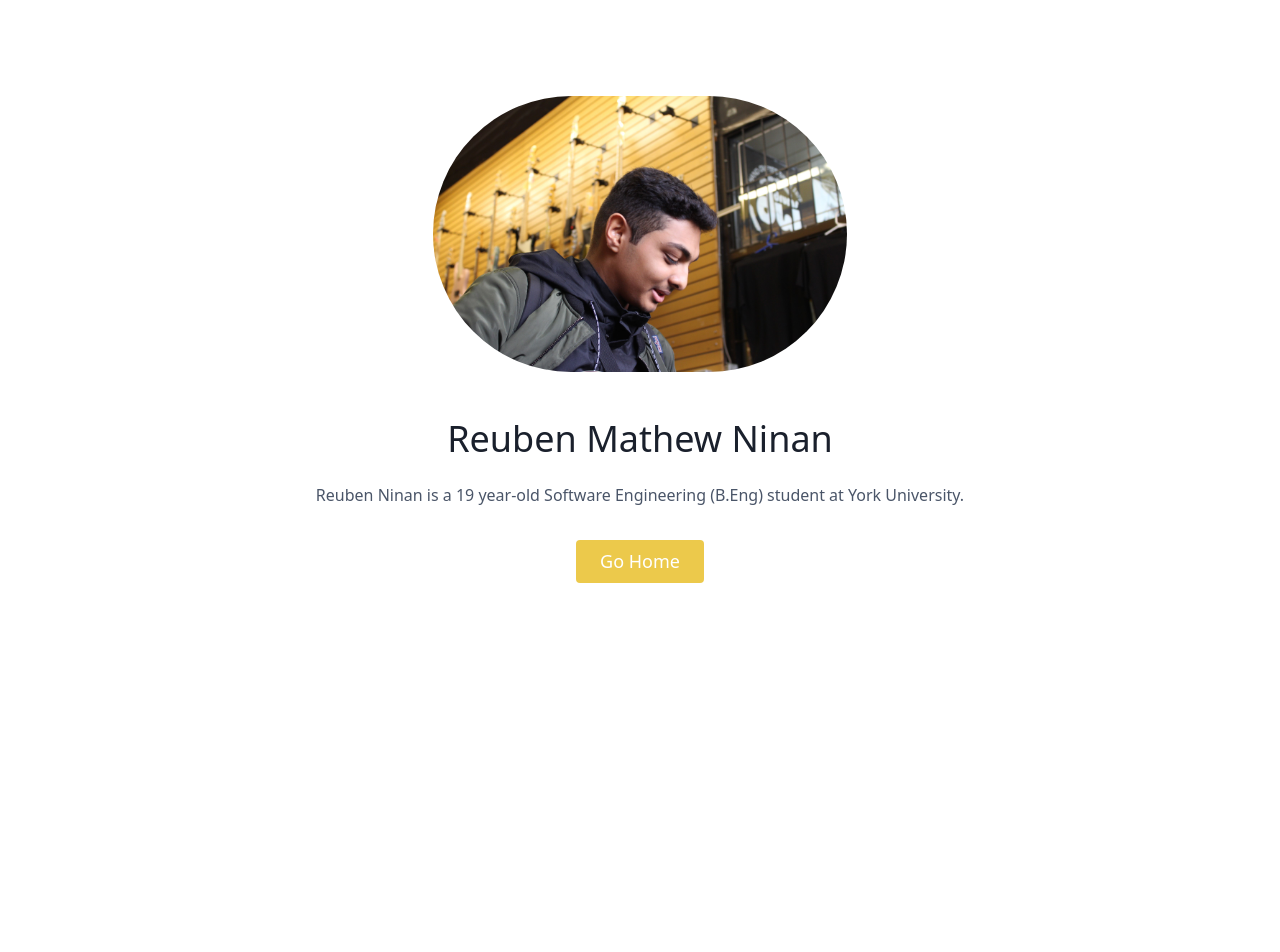
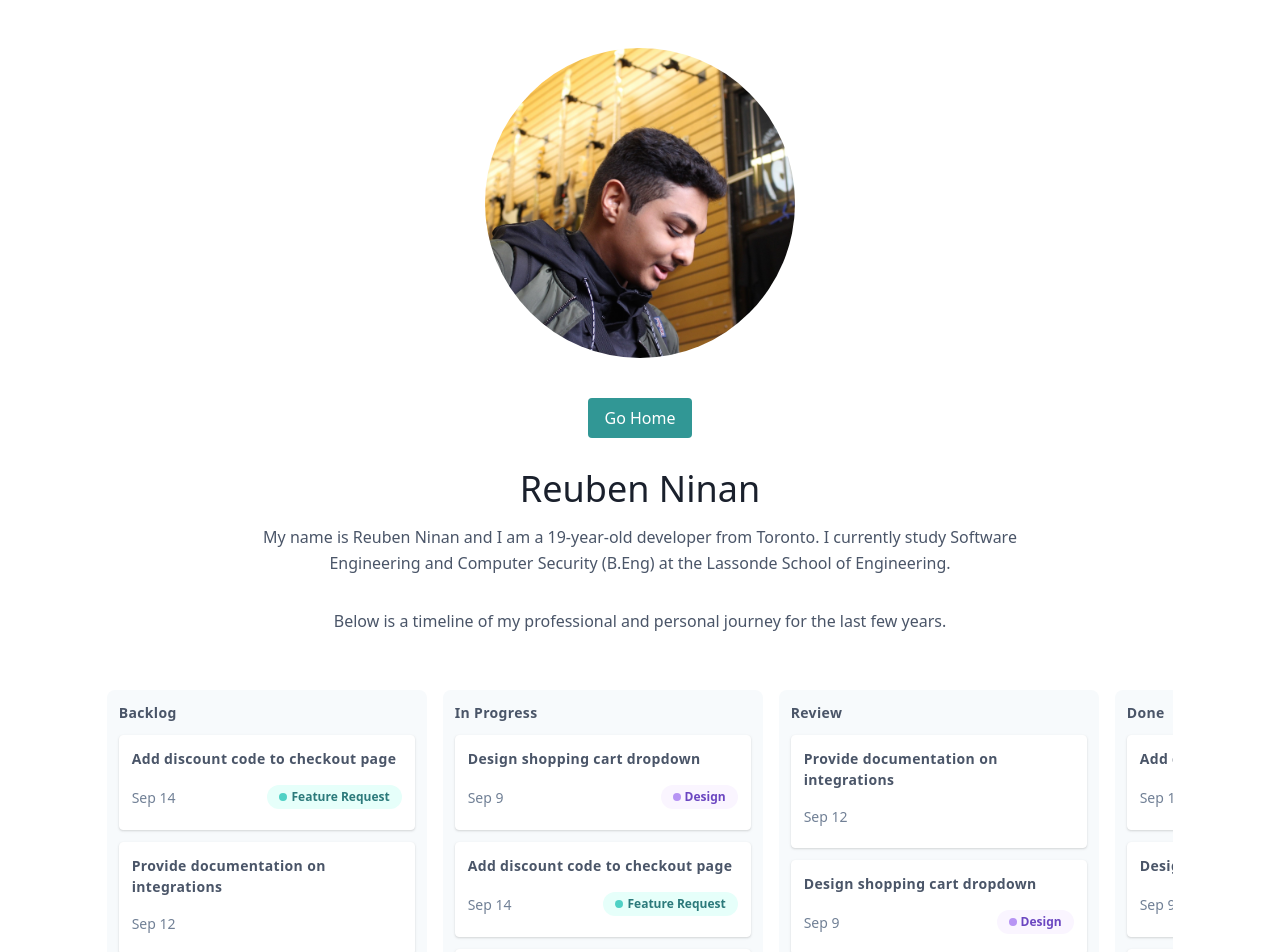
Before and after one commit to ReubenMathew/ReubenNinanV7, a Nuxt app: page /about in a window 1280 px wide. Shown: the top 952 px of the page. Before the commit the page ends 800 px from the top, so only its background shows below. Built offline with nearby package versions, Linux system fonts and the light colour scheme.

Commit message:
about page formatting and content, added timeline boilerplate

```diff
--- /dev/null
+++ b/components/Timeline.vue
@@ -0,0 +1,190 @@
+<template>
+  <div id="app">
+    <div class="flex justify-center">
+
+      <div class="min-h-full flex overflow-x-scroll py-6">
+        <div
+          v-for="column in columns"
+          :key="column.title"
+          class="bg-gray-100 rounded-lg px-3 py-3 column-width rounded mr-4"
+        >
+          <p class="text-gray-700 font-semibold font-sans tracking-wide text-sm">{{column.title}}</p>
+          <!-- Draggable component comes from vuedraggable. It provides drag & drop functionality -->
+        <task-card
+              v-for="(task) in column.tasks"
+              :key="task.id"
+              :task="task"
+              class="mt-3 cursor-move"
+            ></task-card>
+        </div>
+      </div>
+    </div>
+  </div>
+</template>
+
+<script>
+import TaskCard from "./timeline/TaskCard.vue";
+export default {
+  name: "App",
+  components: {
+    TaskCard,
+  },
+  data() {
+    return {
+      columns: [
+        {
+          title: "Backlog",
+          tasks: [
+            {
+              id: 1,
+              title: "Add discount code to checkout page",
+              date: "Sep 14",
+              type: "Feature Request"
+            },
+            {
+              id: 2,
+              title: "Provide documentation on integrations",
+              date: "Sep 12"
+            },
+            {
+              id: 3,
+              title: "Design shopping cart dropdown",
+              date: "Sep 9",
+              type: "Design"
+            },
+            {
+              id: 4,
+              title: "Add discount code to checkout page",
+              date: "Sep 14",
+              type: "Feature Request"
+            },
+            {
+              id: 5,
+              title: "Test checkout flow",
+              date: "Sep 15",
+              type: "QA"
+            }
+          ]
+        },
+        {
+          title: "In Progress",
+          tasks: [
+            {
+              id: 6,
+              title: "Design shopping cart dropdown",
+              date: "Sep 9",
+              type: "Design"
+            },
+            {
+              id: 7,
+              title: "Add discount code to checkout page",
+              date: "Sep 14",
+              type: "Feature Request"
+            },
+            {
+              id: 8,
+              title: "Provide documentation on integrations",
+              date: "Sep 12",
+              type: "Backend"
+            }
+          ]
+        },
+        {
+          title: "Review",
+          tasks: [
+            {
+              id: 9,
+              title: "Provide documentation on integrations",
+              date: "Sep 12"
+            },
+            {
+              id: 10,
+              title: "Design shopping cart dropdown",
+              date: "Sep 9",
+              type: "Design"
+            },
+            {
+              id: 11,
+              title: "Add discount code to checkout page",
+              date: "Sep 14",
+              type: "Feature Request"
+            },
+            {
+              id: 12,
+              title: "Design shopping cart dropdown",
+              date: "Sep 9",
+              type: "Design"
+            },
+            {
+              id: 13,
+              title: "Add discount code to checkout page",
+              date: "Sep 14",
+              type: "Feature Request"
+            }
+          ]
+        },
+        {
+          title: "Done",
+          tasks: [
+            {
+              id: 14,
+              title: "Add discount code to checkout page",
+              date: "Sep 14",
+              type: "Feature Request"
+            },
+            {
+              id: 15,
+              title: "Design shopping cart dropdown",
+              date: "Sep 9",
+              type: "Design"
+            },
+            {
+              id: 16,
+              title: "Add discount code to checkout page",
+              date: "Sep 14",
+              type: "Feature Request"
+            }
+          ]
+        },
+        {
+          title: "Done",
+          tasks: [
+            {
+              id: 14,
+              title: "Add discount code to checkout page",
+              date: "Sep 14",
+              type: "Feature Request"
+            },
+            {
+              id: 15,
+              title: "Design shopping cart dropdown",
+              date: "Sep 9",
+              type: "Design"
+            },
+            {
+              id: 16,
+              title: "Add discount code to checkout page",
+              date: "Sep 14",
+              type: "Feature Request"
+            }
+          ]
+        }
+      ]
+    };
+  }
+};
+</script>
+
+<style scoped>
+.column-width {
+  min-width: 320px;
+  width: 320px;
+}
+/* Unfortunately @apply cannot be setup in codesandbox,
+but you'd use "@apply border opacity-50 border-blue-500 bg-gray-200" here */
+.ghost-card {
+  opacity: 0.5;
+  background: #F7FAFC;
+  border: 1px solid #4299e1;
+}
+</style>
--- /dev/null
+++ b/components/timeline/Badge.vue
@@ -0,0 +1,21 @@
+<template>
+  <div
+    class="px-3 h-6 rounded-full text-xs font-semibold flex items-center"
+    :class="`bg-${color}-100 text-${color}-700`"
+  >
+    <span class="w-2 h-2 rounded-full mr-1" :class="`bg-${color}-400`"></span>
+    <span>
+      <slot></slot>
+    </span>
+  </div>
+</template>
+<script>
+export default {
+  props: {
+    color: {
+      type: String,
+      default: "teal"
+    }
+  }
+};
+</script>
--- /dev/null
+++ b/components/timeline/TaskCard.vue
@@ -0,0 +1,37 @@
+<template>
+  <div class="bg-white shadow rounded px-3 pt-3 pb-5 border border-white">
+    <div class="flex justify-between">
+      <p class="text-gray-700 font-semibold font-sans tracking-wide text-sm">{{task.title}}</p>
+    </div>
+    <div class="flex mt-4 justify-between items-center">
+      <span class="text-sm text-gray-600">{{task.date}}</span>
+      <badge v-if="task.type" :color="badgeColor">{{task.type}}</badge>
+    </div>
+  </div>
+</template>
+<script>
+import Badge from "./Badge.vue";
+export default {
+  components: {
+    Badge
+  },
+  props: {
+    task: {
+      type: Object,
+      default: () => ({})
+    }
+  },
+  computed: {
+    badgeColor() {
+      const mappings = {
+        Design: "purple",
+        "Feature Request": "teal",
+        Backend: "blue",
+        QA: "green",
+        default: "teal"
+      };
+      return mappings[this.task.type] || mappings.default;
+    }
+  }
+};
+</script>
--- a/pages/about.vue
+++ b/pages/about.vue
@@ -1,14 +1,34 @@
 <template>
 <section class="text-gray-700 body-font">
-  <div class="container mx-auto flex px-5 py-24 items-center justify-center flex-col">
-    <img class="lg:w-2/6 md:w-3/6 w-5/6 mb-10 object-cover object-center rounded-full" alt="hero" src="../assets/img/profile.jpg">
+
+  <div class="container mx-auto flex px-5 items-center justify-center pt-12 flex-col">
+
+    <img class="lg:w-1/4 w-5/6 mb-10 object-cover object-center rounded-full" alt="hero" src="../assets/img/profile.jpg">
     <div class="text-center lg:w-2/3 w-full">
-      <h1 class="title-font sm:text-4xl text-3xl mb-4 font-medium text-gray-900">Reuben Mathew Ninan</h1>
-      <p class="mb-8 leading-relaxed">Reuben Ninan is a 19 year-old Software Engineering (B.Eng) student at York University. </p>
-      <div class="flex justify-center">
-        <nuxt-link to="/" class="inline-flex text-white bg-yellow-500 border-0 py-2 px-6 focus:outline-none hover:bg-gray-600 rounded text-lg">Go Home</nuxt-link>
-      </div>
+        <div class="pb-4">
+          <nuxt-link to="/" class="inline-flex text-white bg-teal-600 border-0 py-2 px-4 focus:outline-none hover:bg-gray-600 rounded text-base">Go Home</nuxt-link>
+        </div>
+        <h1 class="title-font sm:text-4xl text-3xl py-2 font-medium text-gray-900">Reuben Ninan</h1>
+      <p class="mb-8 leading-relaxed">My name is Reuben Ninan and I am a 19-year-old developer from Toronto. I currently study Software Engineering and Computer Security (B.Eng) at the Lassonde School of Engineering.</p>
+      <p class="mb-8 leading-relaxed">Below is a timeline of my professional and personal journey for the last few years.</p>
+
     </div>
+
   </div>
+  <div class="flex justify-center items-center mb-12">
+    <Timeline class="lg:w-5/6 w-full" />
+  </div>
+
 </section>
 </template>
+
+<script>
+import Timeline from '../components/Timeline'
+
+export default {
+  components : {
+    Timeline,
+  }
+
+}
+</script>
```
Also changed, not shown: assets/img/profile.jpg.
